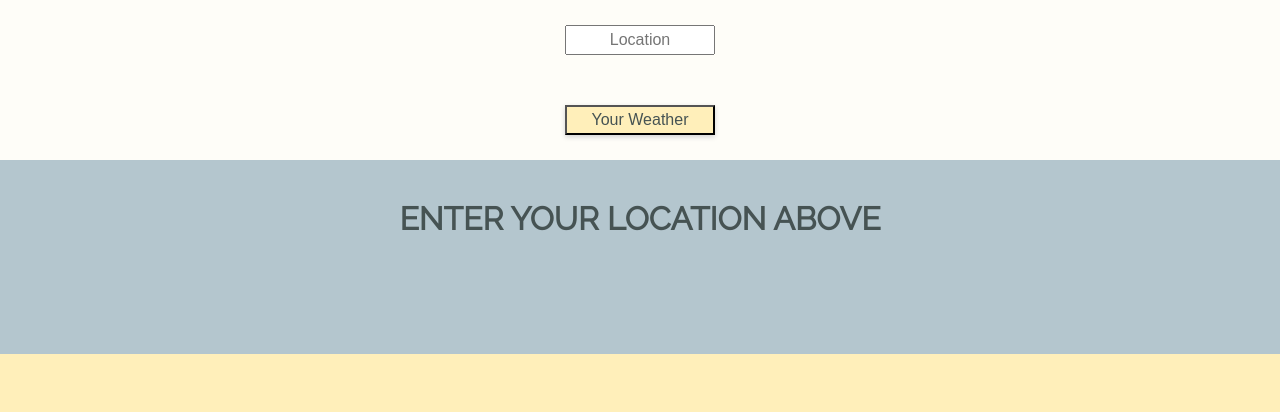
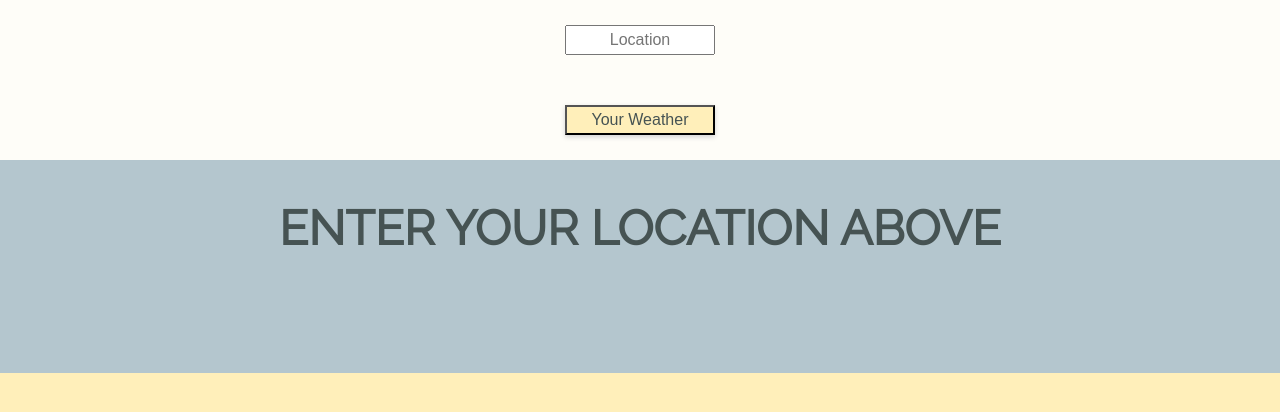
Before and after one commit to jamie29w/weather-api-app, a React (Create React App) app in the folder client/: page / in a window 1280 px wide. Shown: the top 412 px of the page. Built offline with nearby package versions, Linux system fonts and the light colour scheme.

Commit message:
font size in header to 1.5em

```diff
--- a/client/src/main/body/Component.js
+++ b/client/src/main/body/Component.js
@@ -9,7 +9,7 @@ function BodyComponent (props) {
             marginRight: "auto",
             marginTop: "5vh",
             textAlign: "center",
-            fontSize: '1em'
+            fontSize: '1.5em'
         },
         outerDiv: {
             backgroundColor: "#B4C6CE",
```
